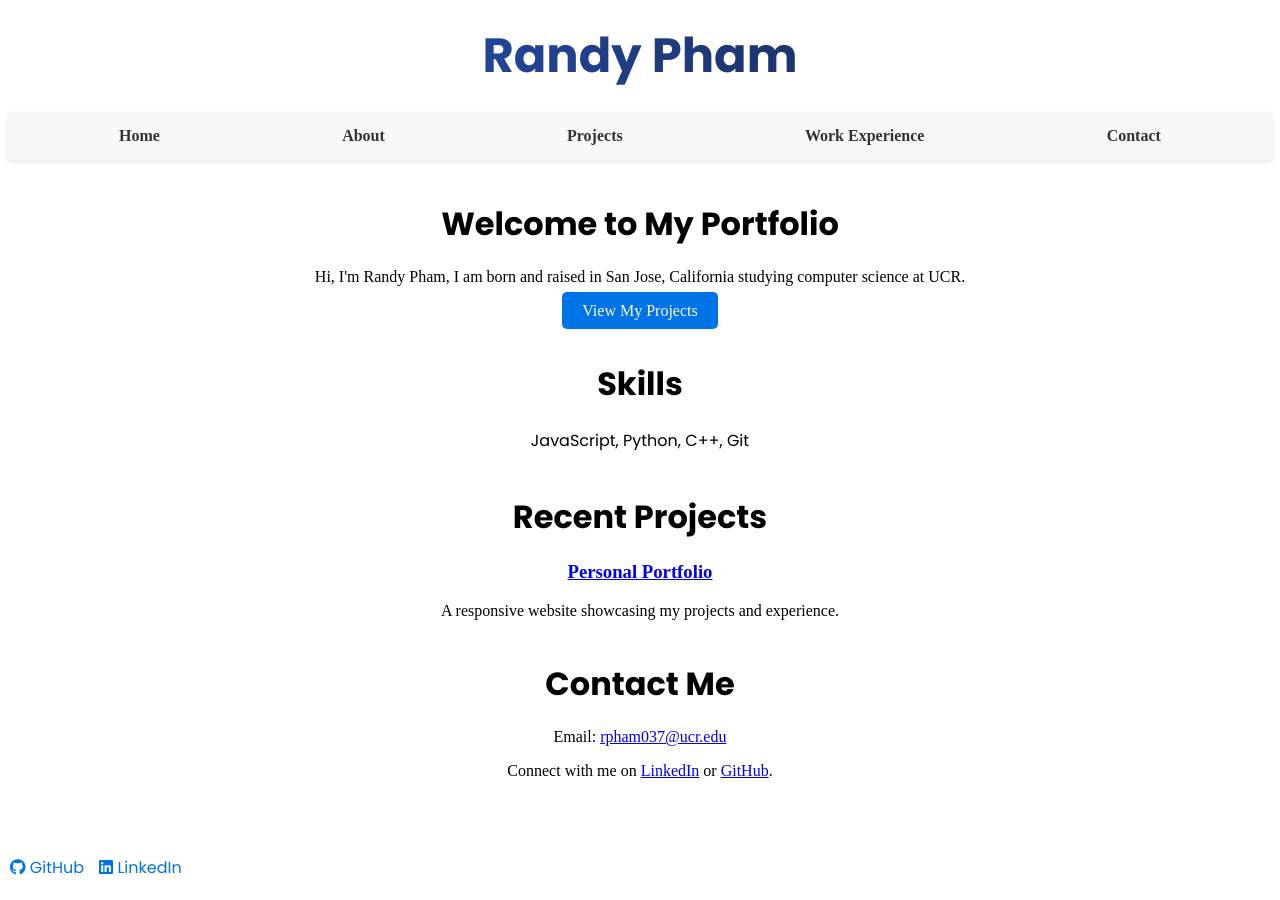
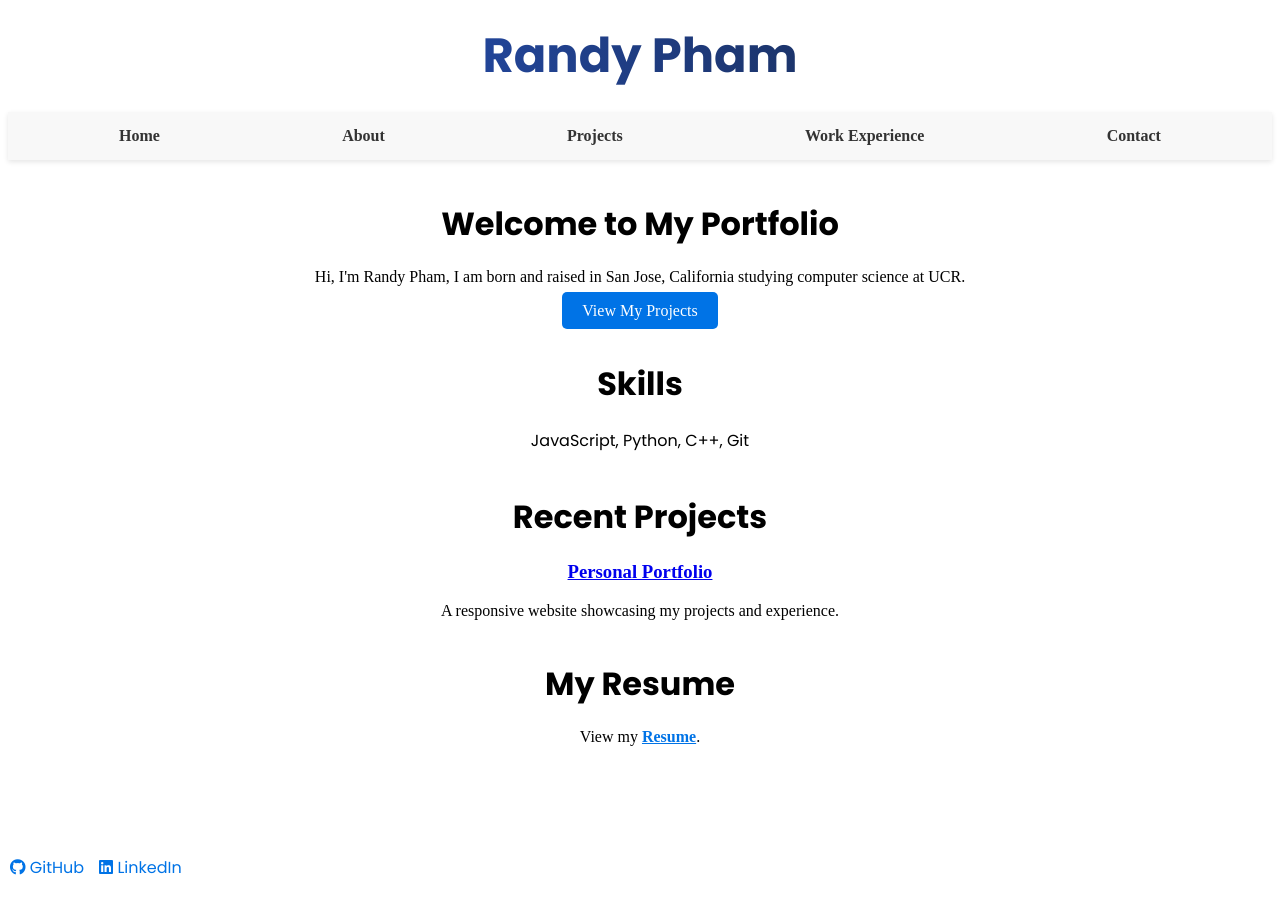
Before and after one commit to rpham037/Personal-Website, a Jekyll site: the page built from index.md, in a window 1280 px wide. Built offline with Jekyll 4.4.1, drawn with Linux system fonts in a browser that asks for light colours.

Commit message:
Including resume in homepage

```diff
--- a/_layouts/default.html
+++ b/_layouts/default.html
@@ -97,11 +97,11 @@
             </div>
         </section>
 
-        <!-- Contact Section -->
+        <!-- Resume Section -->
+       <!-- Contact and Resume Section -->
         <section>
-            <h2>Contact Me</h2>
-            <p>Email: <a href="mailto:rpham037@ucr.edu">rpham037@ucr.edu</a></p>
-            <p>Connect with me on <a href="https://www.linkedin.com/in/randypham2/" target="_blank">LinkedIn</a> or <a href="https://github.com/rpham037" target="_blank">GitHub</a>.</p>
+            <h2>My Resume</h2>
+            <p>View my <a href="/Users/randypham/Downloads/Randy Pham's Resume.pdf" target="_blank" style="color: #0073e6; font-weight: bold;">Resume</a>.</p>
         </section>
     </main>
 
```
